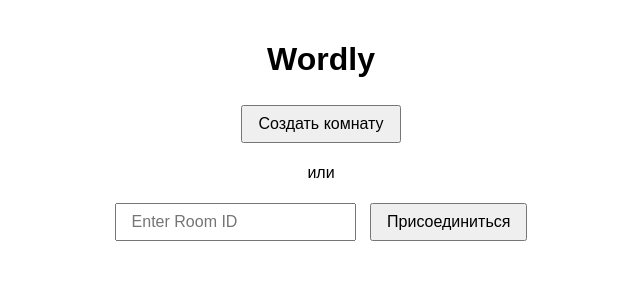
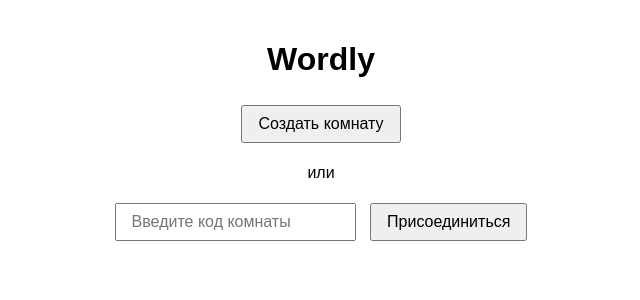
Before and after one commit to Ulyanapupup/test_wordly, a Flask app: page /game/wordly in a window 1280 px wide. Shown: the top 300 px of the page, without its empty margins (319-959 px from the left). Run offline with Flask 3, Linux system fonts and the light colour scheme; some libraries are stand-ins or nearby versions.

Commit message:
Add files via upload

```diff
--- a/templates/game_mode_wordly.html
+++ b/templates/game_mode_wordly.html
@@ -98,7 +98,7 @@
     <h1>Wordly</h1>
     <button id="createRoom">Создать комнату</button>
     <p>или</p>
-    <input type="text" id="roomIdInput" placeholder="Enter Room ID" />
+    <input type="text" id="roomIdInput" placeholder="Введите код комнаты" />
     <button id="joinRoom">Присоединиться</button>
   </div>
 
@@ -107,7 +107,7 @@
       <div class="game-section">
         <h2>Ваша зона для догадки</h2>
         <div id="guessSection" class="hidden">
-          <input type="text" id="guessInput" maxlength="5" placeholder="Enter your guess" />
+          <input type="text" id="guessInput" maxlength="5" placeholder="Введите свое предположение" />
           <button id="submitGuess">Отправить</button>
           <div id="guessHistory"></div>
         </div>
@@ -127,7 +127,7 @@
       <div class="game-section">
         <h2>Зона оценки</h2>
         <div id="wordSubmission">
-          <input type="text" id="secretWord" maxlength="5" placeholder="Enter your word" />
+          <input type="text" id="secretWord" maxlength="5" placeholder="Введите ваше слово" />
           <button id="submitWord">Отправить слово</button>
         </div>
         <div id="evaluationSection" class="hidden">
```
